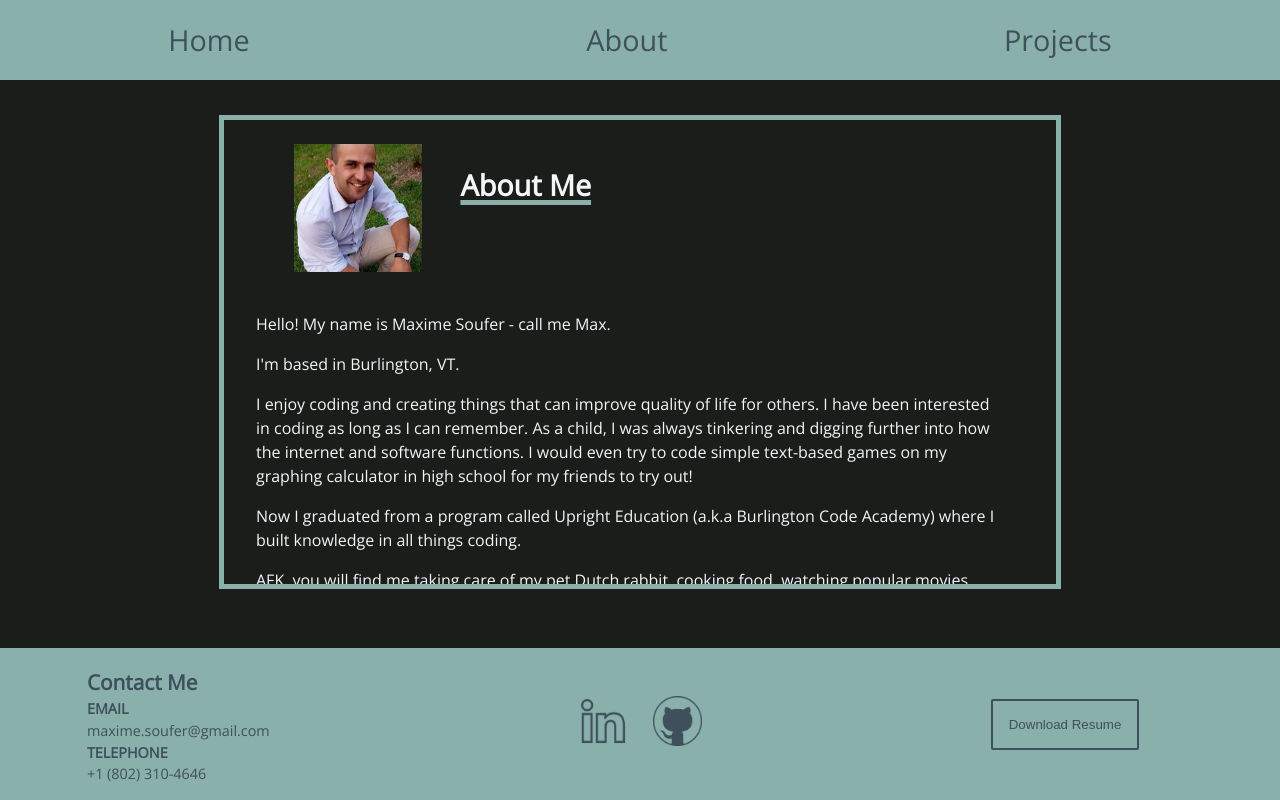
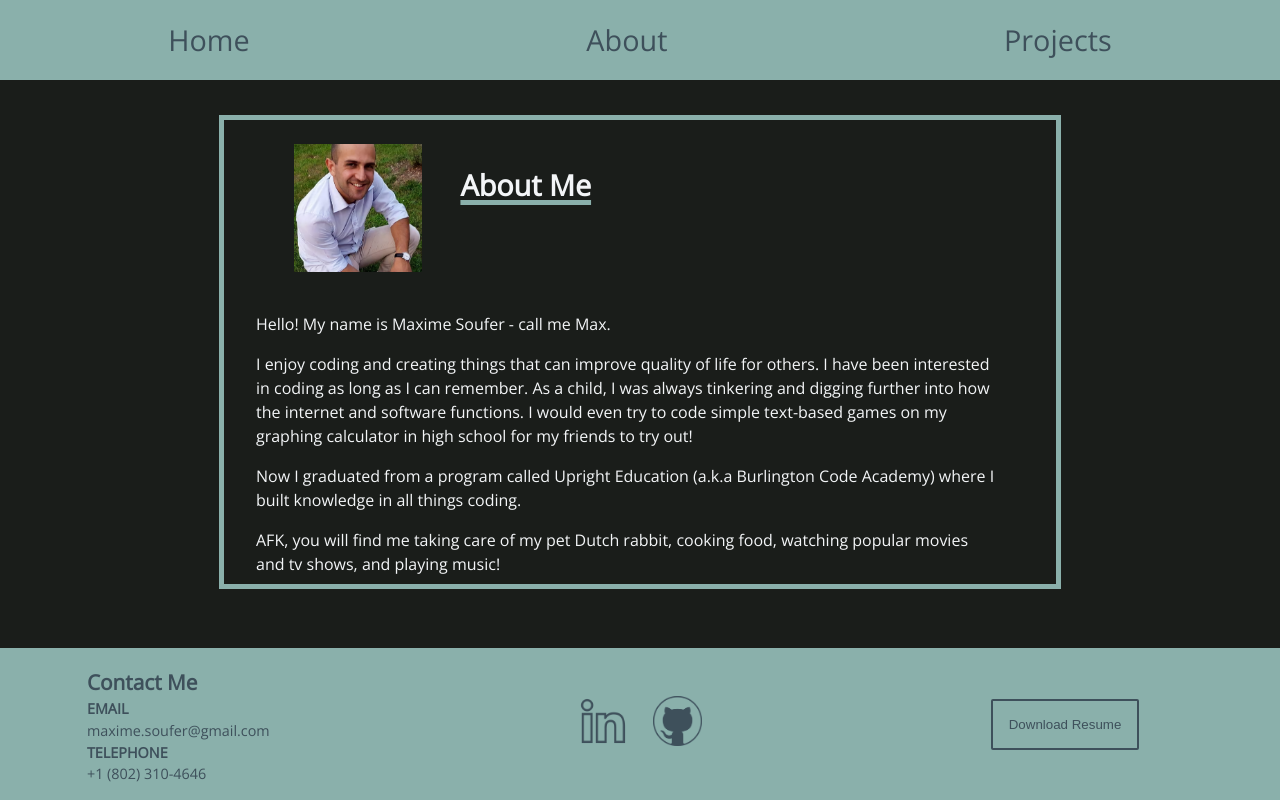
Before and after one commit to MaxS713/react-portfolio-MaxS713, a React (Create React App) app: page /About in a window 1280 px wide. Built offline with nearby package versions, Linux system fonts and the light colour scheme.

Commit message:
update about

```diff
--- a/src/components/pages/About.js
+++ b/src/components/pages/About.js
@@ -18,7 +18,6 @@ export default function About() {
 
         <div id="about-me-content">
           <p>Hello! My name is Maxime Soufer - call me Max.</p>
-          <p>I'm based in Burlington, VT.</p>
           <p>
             I enjoy coding and creating things that can improve quality of life
             for others. I have been interested in coding as long as I can
```
